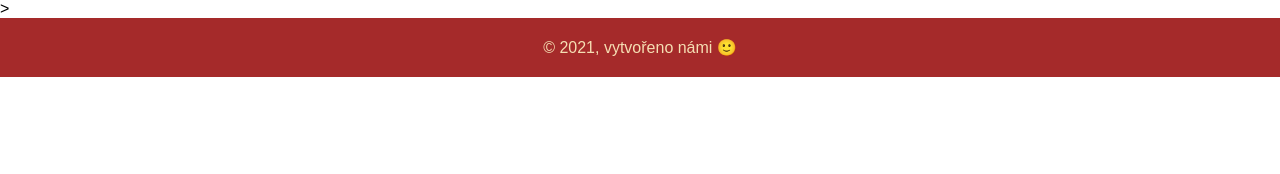
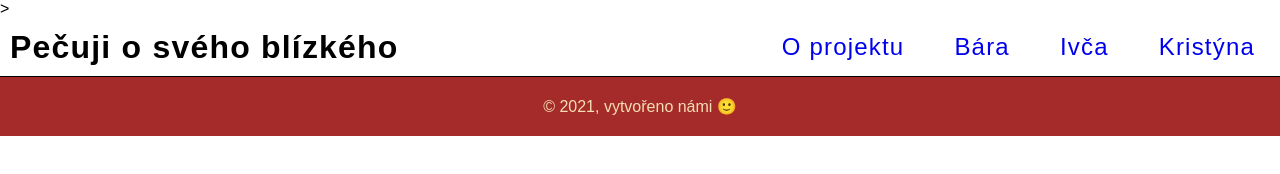
Before and after one commit to KristynRiho/o-projektu, a plain HTML site: page bara.html in a window 1280 px wide. Drawn offline with Linux system fonts and the light colour scheme.

Commit message:
Bara upravy 1

```diff
--- a/bara.html
+++ b/bara.html
@@ -8,6 +8,18 @@
     <link rel="stylesheet" href="style.css" />
     ></script>
   </head>
+  <!-- HEADER -->
+  <header class="intro">
+    <h1 class="intro__heading">Pečuji o svého blízkého</h1>
+    <nav class="intro__menu">
+      <ul class="menu">
+        <li class="menu__item"><a href="index.html">O projektu</a></li>
+        <li class="menu__item"><a href="bara.html">Bára</a></li>
+        <li class="menu__item"><a href="ivku.html">Ivča</a></li>
+        <li class="menu__item"><a href="kristyna.html">Kristýna</a></li>
+      </ul>
+    </nav>
+  </header>
   <body>
 
   </body>
```
Also changed, not shown: index.html (+1 -1 lines), ivku.html (+1 -1 lines), kristyna.html (+1 -1 lines).
